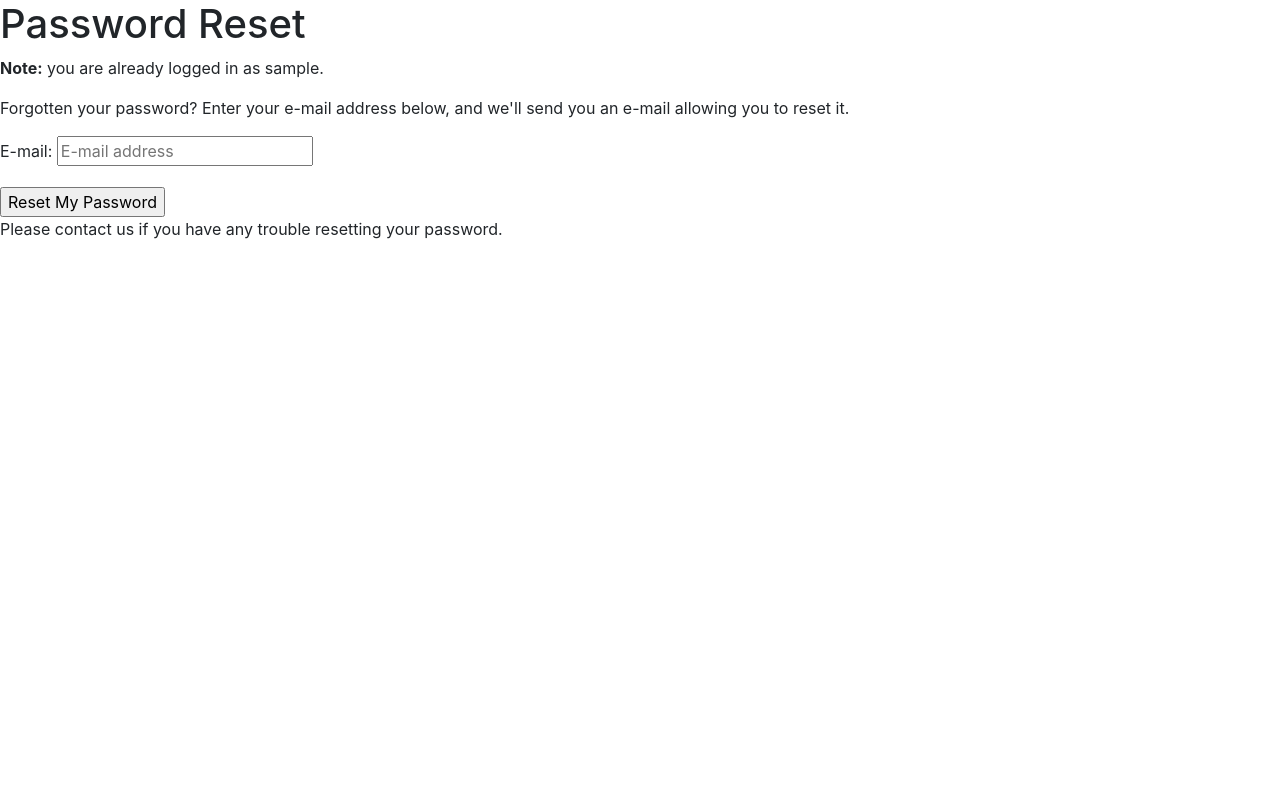
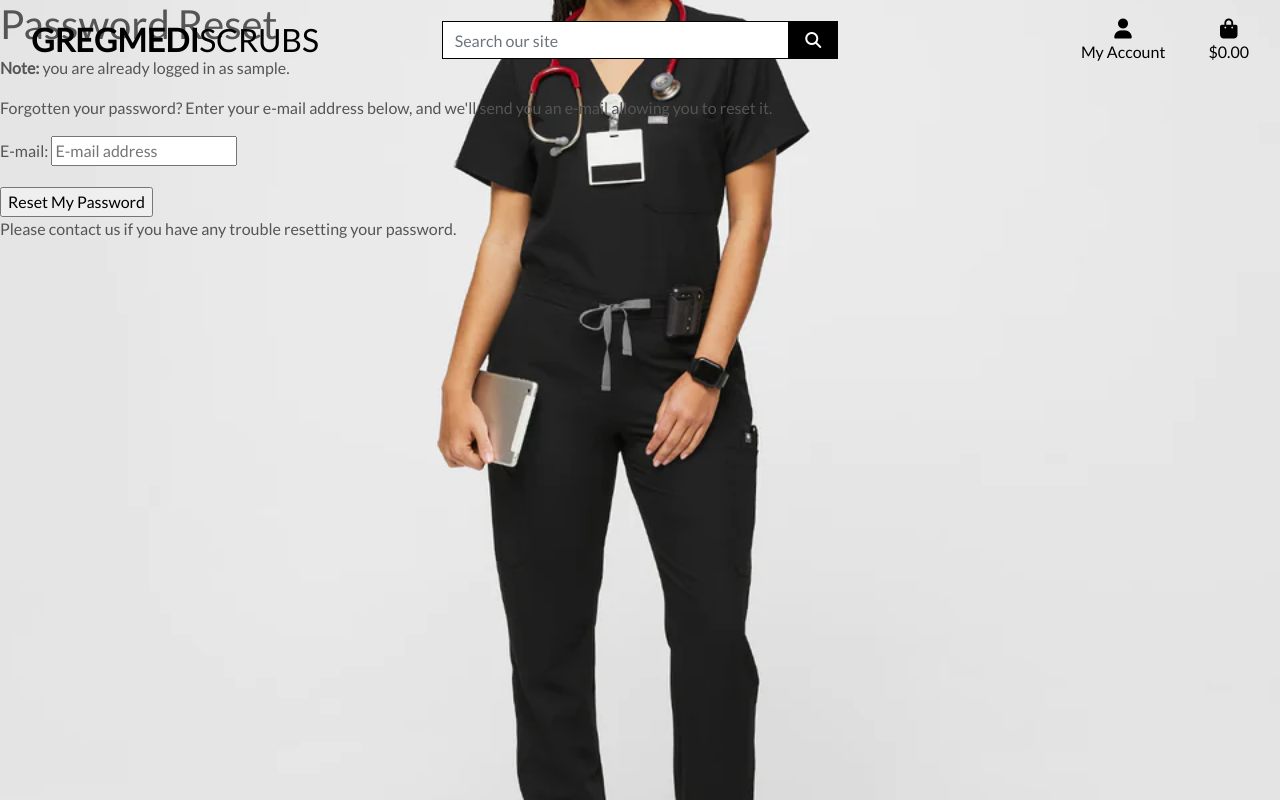
Before and after one commit to gozygreg/gregmediscrubs, a Django app: page /accounts/password/reset/ in a window 1280 px wide. Run offline with Django 3.2, Linux system fonts and the light colour scheme; the visitor is signed in with stand-in values (Sample User, id 1); parts of the project's set-up code (start-up, migrations or seed data) failed here and were passed over; some libraries are stand-ins or nearby versions.

Commit message:
style homepage

```diff
--- a/gregmediscrubs/settings.py
+++ b/gregmediscrubs/settings.py
@@ -158,6 +158,11 @@ USE_TZ = True
 
 STATIC_URL = '/static/'
 
+STATICFILES_DIRS = (os.path.join(BASE_DIR, 'static'),)
+
+MEDIA_URL = '/media/'
+MEDIA_ROOT = os.path.join(BASE_DIR, 'media')
+
 # Default primary key field type
 # https://docs.djangoproject.com/en/3.2/ref/settings/#default-auto-field
 
--- a/gregmediscrubs/urls.py
+++ b/gregmediscrubs/urls.py
@@ -15,9 +15,11 @@ Including another URLconf
 """
 from django.contrib import admin
 from django.urls import path, include
+from django.conf import settings
+from django.conf.urls.static import static
 
 urlpatterns = [
     path('admin/', admin.site.urls),
     path('accounts/', include('allauth.urls')),
     path('', include('home.urls')),
-]
+] + static(settings.MEDIA_URL, document_root=settings.MEDIA_ROOT)
--- /dev/null
+++ b/static/css/base.css
@@ -0,0 +1,208 @@
+html {
+    height: 100%;
+}
+
+body {
+    background: url('/media/Womens\ black\ scrub\ top\ and\ bottom.webp') no-repeat center center fixed;
+    background-size: cover;
+    height: calc(100vh - 164px);
+    color: #555;
+    font-family: 'Lato';
+}
+
+
+/* from Bulma */
+.icon {
+    align-items: center;
+    display: inline-flex;
+    justify-content: center;
+    height: 1.5rem;
+    width: 1.5rem;
+}
+
+.logo-font {
+    text-transform: uppercase;
+}
+
+.main-logo-link {
+    width: fit-content;
+}
+
+.shop-now-button {
+    background: black;
+    color: white;
+    min-width: 260px;
+}
+
+.btn-black {
+    background: black;
+    color: white;
+}
+
+.btn-outline-black {
+    background: white;
+    color: black !important;
+    /* use important to override link colors for <a> elements */
+    border: 1px solid black;
+}
+
+.btn-outline-black:hover,
+.btn-outline-black:active,
+.btn-outline-black:focus {
+    background: black;
+    color: white !important;
+}
+
+.shop-now-button:hover,
+.shop-now-button:active,
+.shop-now-button:focus,
+.btn-black:hover,
+.btn-black:active,
+.btn-black:focus {
+    background: #222;
+    color: white;
+}
+
+.text-black {
+    color: #000 !important;
+}
+
+.border-black {
+    border: 1px solid black !important;
+}
+
+.bg-black {
+    background: #000 !important;
+}
+
+.overlay {
+    height: 100%;
+    width: 100%;
+    top: 0;
+    left: 0;
+    position: fixed;
+    background: white;
+    z-index: -1;
+}
+
+a.category-badge>span.badge:hover {
+    background: #212529 !important;
+    color: #fff !important;
+}
+
+.btt-button {
+    height: 42px;
+    width: 42px;
+    position: fixed;
+    bottom: 10px;
+    right: 10px;
+}
+
+.btt-link,
+.update-link,
+.remove-item {
+    cursor: pointer;
+}
+
+/* ------------------------------- bootstrap toasts */
+
+.message-container {
+    position: fixed;
+    top: 72px;
+    right: 15px;
+    z-index: 99999999999;
+}
+
+.custom-toast {
+    overflow: visible;
+}
+
+.toast-capper {
+    height: 2px;
+}
+
+/* from CSS-tricks.com: https://css-tricks.com/snippets/css/css-triangle/ */
+.arrow-up {
+    width: 0;
+    height: 0;
+    border-left: 4px solid transparent;
+    border-right: 4px solid transparent;
+    border-bottom: 10px solid black;
+    position: absolute;
+    top: -10px;
+    right: 36px;
+}
+
+/* Convenience classes - colors copied from Bootstrap */
+.arrow-primary {
+    border-bottom-color: #007bff !important;
+}
+
+.arrow-secondary {
+    border-bottom-color: #6c757d !important;
+}
+
+.arrow-success {
+    border-bottom-color: #28a745 !important;
+}
+
+.arrow-danger {
+    border-bottom-color: #dc3545 !important;
+}
+
+.arrow-warning {
+    border-bottom-color: #ffc107 !important;
+}
+
+.arrow-info {
+    border-bottom-color: #17a2b8 !important;
+}
+
+.arrow-light {
+    border-bottom-color: #f8f9fa !important;
+}
+
+.arrow-dark {
+    border-bottom-color: #343a40 !important;
+}
+
+.bag-notification-wrapper {
+    height: 100px;
+    overflow-x: hidden;
+    overflow-y: auto;
+}
+
+/* -------------------------------- Media Queries */
+
+/* Slightly larger container on xl screens */
+@media (min-width: 1200px) {
+    .container {
+        max-width: 80%;
+    }
+}
+
+/* fixed top navbar only on medium and up */
+@media (min-width: 992px) {
+    .fixed-top-desktop-only {
+        position: fixed;
+        top: 0;
+        right: 0;
+        left: 0;
+        z-index: 1030;
+    }
+
+    .header-container {
+        padding-top: 164px;
+    }
+}
+
+/* pad the top a bit when navbar is collapsed on mobile */
+@media (max-width: 991px) {
+    .header-container {
+        padding-top: 116px;
+    }
+
+    body {
+        height: calc(100vh - 116px);
+    }
+}
--- a/templates/base.html
+++ b/templates/base.html
@@ -17,12 +17,17 @@
     {% block corecss %}
     <link rel="stylesheet" href="https://stackpath.bootstrapcdn.com/bootstrap/4.4.1/css/bootstrap.min.css"
         integrity="sha384-Vkoo8x4CGsO3+Hhxv8T/Q5PaXtkKtu6ug5TOeNV6gBiFeWPGFN9MuhOf23Q9Ifjh" crossorigin="anonymous">
+    <link rel="stylesheet" href="https://fonts.googleapis.com/css?family=Lato&display=swap">
+    <link rel="stylesheet" href="https://cdnjs.cloudflare.com/ajax/libs/font-awesome/4.7.0/css/font-awesome.min.css">
+    <link rel="stylesheet" href="{% static 'css/base.css' %}">
+
     {% endblock %}
 
     {% block extra_css %}
     {% endblock %}
 
     {% block corejs %}
+    <script src="https://kit.fontawesome.com/7f6773795a.js" crossorigin="anonymous"></script>
     <script src="https://cdn.jsdelivr.net/npm/jquery@3.5.1/dist/jquery.min.js"
         integrity="sha256-9/aliU8dGd2tb6OSsuzixeV4y/faTqgFtohetphbbj0=" crossorigin="anonymous"></script>
     <script src="https://cdn.jsdelivr.net/npm/popper.js@1.16.0/dist/umd/popper.min.js"
@@ -36,11 +41,74 @@
     {% block extra_js %}
     {% endblock %}
 
-    <title>Gregmedi<b>scrubs</b> {% block extra_title %}{% endblock %}</title>
+    <title>Gregmediscrubs {% block extra_title %}{% endblock %}</title>
 </head>
 
 <body>
-    <header class="container-fluid fixed-top"></header>
+    <header class="container-fluid fixed-top">
+        <div id="topnav" class="row lg-white pt-lg-2 d-none d-lg-flex">
+            <div class="col-12 col-lg-4 my-auto py-1 py-lg-0 text-center text-lg-left">
+                <a href="{% url 'home' %}" class="nav-link main-logo-link">
+                    <h2 class="logo-font text-black my-0"><strong>Gregmedi</strong>scrubs</h2>
+                </a>
+            </div>
+            <div class="col-12 col-lg-4 my-auto py-1 py-lg-0">
+                <form method="GET" action="">
+                    <div class="input-group w-100">
+                        <input class="form-control border border-black rounded-0" type="text" name="q"
+                            placeholder="Search our site">
+                        <div class="input-group-append">
+                            <button class="form-control btn btn-black border border-black rounded-0" type="submit">
+                                <span class="icon">
+                                    <i class="fas fa-search"></i>
+                                </span>
+                            </button>
+                        </div>
+                    </div>
+                </form>
+            </div>
+            <div class="col-12 col-lg-4 my-auto py-1 py-lg-0">
+                <ul class="list-inline list-unstyled text-center text-lg-right my-0">
+                    <li class="list-inline-item dropdown">
+                        <a class="text-black nav-link" href="#" id="user-options" data-toggle="dropdown"
+                            aria-haspopup="true" aria-expanded="false">
+                            <div class="text-center">
+                                <div><i class="fas fa-user fa-lg"></i></div>
+                                <p class="my-0">My Account</p>
+                            </div>
+                        </a>
+                        <div class="dropdown-menu border-0" aria-labelledby="user-options">
+                            {% if request.user.is_authenticated %}
+                            {% if request.user.is_superuser %}
+                            <a href="" class="dropdown-item">Product Management</a>
+                            {% endif %}
+                            <a href="" class="dropdown-item">Dashboard</a>
+                            <a href="{% url 'account_logout' %}" class="dropdown-item">Logout</a>
+                            {% else %}
+                            <a href="{% url 'account_signup' %}" class="dropdown-item">Register</a>
+                            <a href="{% url 'account_login' %}" class="dropdown-item">Login</a>
+                            {% endif %}
+                        </div>
+                    </li>
+                    <li class="list-inline-item">
+                        <a class="{% if grand_total %}text-info font-weight-bold{% else %}text-black{% endif %} nav-link"
+                            href="">
+                            <div class="text-center">
+                                <div><i class="fas fa-shopping-bag fa-lg"></i></div>
+                                <p class="my-0">
+                                    {% if grand_total %}
+                                    ${{ grand_total|floatformat:2 }}
+                                    {% else %}
+                                    $0.00
+                                    {% endif %}
+                                </p>
+                            </div>
+                        </a>
+                    </li>
+                </ul>
+            </div>
+        </div>
+    </header>
 
     {% if messages %}
     <div class="message-container"></div>
```
Also changed, not shown: home/templates/home/index.html (+22 -1 lines), media/Mens green top and bottom jacket scrub.webp (added), media/Mens grey top and bottom scrub.webp (added), media/Mens royal bue scrub top and bottom.jpeg (added), media/Women royal blue top and bottom.webp (added), media/Women scrub with white coat.webp (added), media/Womens black scrub top and bottom.webp (added), media/Womens black scrub.webp (added), media/Womens blue armless top and bottom scrub.webp (added), media/Womens-Catarina-Moss-XS-1-jpg.jpeg (added), media/Womens-TheOnewiththeWhiteCoatKit-CeilBlue-1_960x960.webp (added), media/Womens-Zamora-Pant-black-S-2_1_960x960.webp (added), media/cover image.jpeg (added).
